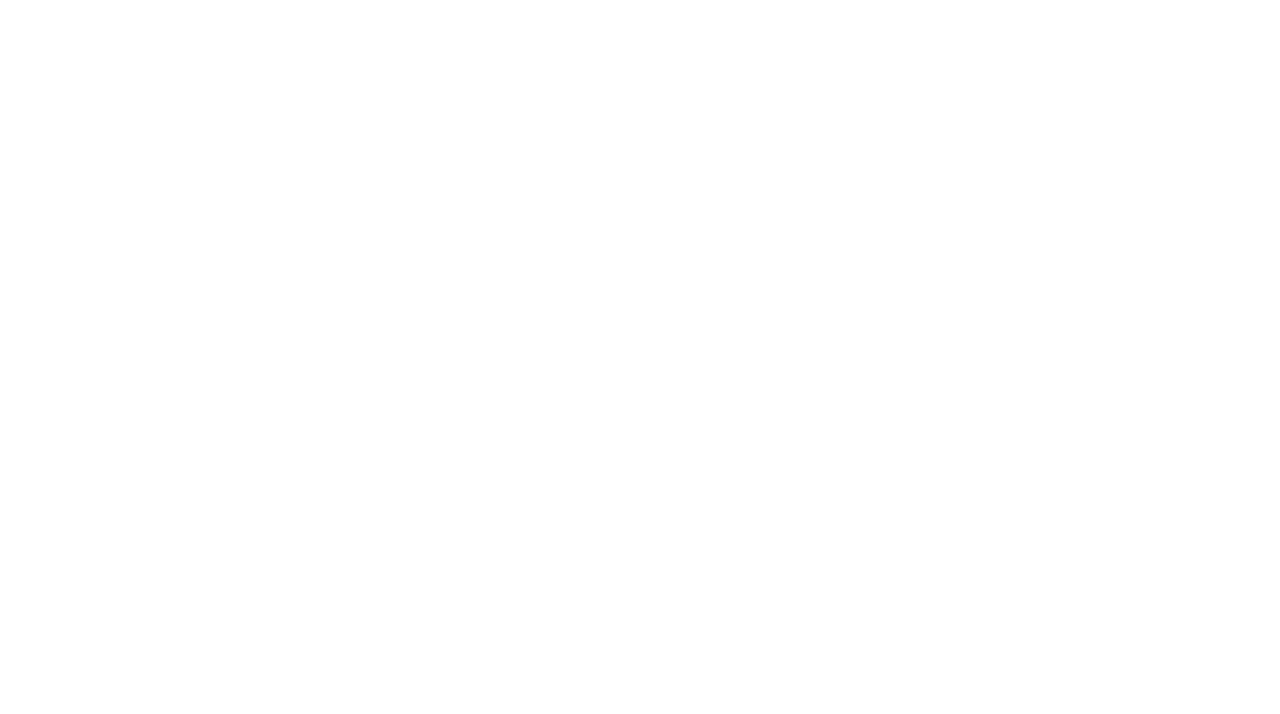
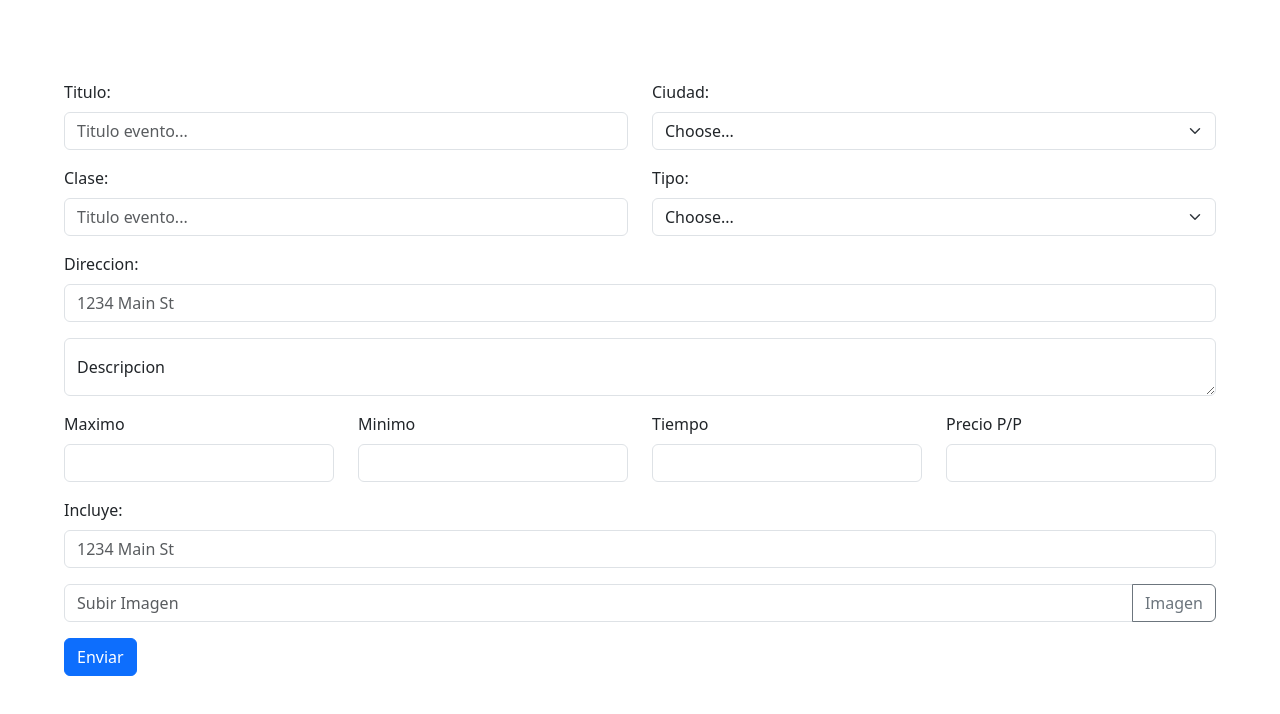
Before and after one commit to mnuP/Menumarket, a React (Create React App) app: page /Upload in a window 1280 px wide. Before the commit this address had no page. Shown: the top 714 px of the page. Built offline with nearby package versions, Linux system fonts and the light colour scheme.

Commit message:
se creo pagina para subir datos

```diff
--- a/src/index.js
+++ b/src/index.js
@@ -5,6 +5,7 @@ import App from './App';
 import { BrowserRouter, Routes, Route } from "react-router-dom";
 import {AllyView} from './routes/allyView';
 import "./style.css";
+import UploadData from './routes/UploadData';
 
 const root = ReactDOM.createRoot(document.getElementById('root'));
 root.render(
@@ -12,6 +13,7 @@ root.render(
     <Routes>
       <Route path="/" element={<App />}/>
       <Route path="ally" element={<AllyView/>}/>
+      <Route path="Upload" element={<UploadData/>}/>
     </Routes>
   </BrowserRouter>
 );
--- /dev/null
+++ b/src/routes/UploadData.jsx
@@ -0,0 +1,102 @@
+import Form from 'react-bootstrap/Form';
+import InputGroup from 'react-bootstrap/InputGroup';
+import Dropdown from 'react-bootstrap/Dropdown';
+import FloatingLabel from 'react-bootstrap/FloatingLabel';
+import Button from 'react-bootstrap/Button';
+import Col from 'react-bootstrap/Col';
+import Row from 'react-bootstrap/Row';
+
+
+
+function UploadData() {
+  return (
+    <Form style={{width:"100vw", padding:"10vh 5vw"}}>
+      <Row className="mb-3">
+        <Form.Group as={Col} controlId="formGridEmail">
+          <Form.Label>Titulo:</Form.Label>
+          <Form.Control type="Text" placeholder="Titulo evento..." />
+        </Form.Group>
+
+        <Form.Group as={Col} controlId="formGridState">
+          <Form.Label>Ciudad:</Form.Label>
+          <Form.Select defaultValue="Choose...">
+            <option>Choose...</option>
+            <option>...</option>
+          </Form.Select>
+        </Form.Group>
+      </Row>
+
+      <Row className="mb-3">
+        <Form.Group as={Col} controlId="formGridEmail">
+          <Form.Label>Clase:</Form.Label>
+          <Form.Control type="Text" placeholder="Titulo evento..." />
+        </Form.Group>
+
+        <Form.Group as={Col} controlId="formGridState">
+          <Form.Label>Tipo:</Form.Label>
+          <Form.Select defaultValue="Choose...">
+            <option>Choose...</option>
+            <option>...</option>
+          </Form.Select>
+        </Form.Group>
+      </Row>
+
+      <Form.Group className="mb-3" controlId="formGridAddress1">
+        <Form.Label>Direccion:</Form.Label>
+        <Form.Control placeholder="1234 Main St" />
+      </Form.Group>
+
+      <FloatingLabel
+        controlId="floatingTextarea"
+        label="Descripcion"
+        className="mb-3"
+      >
+        <Form.Control as="textarea" placeholder="Leave a comment here" />
+      </FloatingLabel>
+
+      <Row className="mb-3">
+        <Form.Group as={Col} controlId="formGridCity">
+          <Form.Label>Maximo</Form.Label>
+          <Form.Control />
+        </Form.Group>
+
+        <Form.Group as={Col} controlId="formGridCity">
+          <Form.Label>Minimo</Form.Label>
+          <Form.Control />
+        </Form.Group>
+
+        <Form.Group as={Col} controlId="formGridCity">
+          <Form.Label>Tiempo</Form.Label>
+          <Form.Control />
+        </Form.Group>
+
+        <Form.Group as={Col} controlId="formGridCity">
+          <Form.Label>Precio P/P</Form.Label>
+          <Form.Control />
+        </Form.Group>
+      </Row>
+
+      <Form.Group className="mb-3" controlId="formGridAddress1">
+        <Form.Label>Incluye:</Form.Label>
+        <Form.Control placeholder="1234 Main St" />
+      </Form.Group>
+
+      <InputGroup className="mb-3">
+        <Form.Control
+          placeholder="Subir Imagen"
+          aria-label="Recipient's username"
+          aria-describedby="basic-addon2"
+        />
+        <Button variant="outline-secondary" id="button-addon2">
+          Imagen
+        </Button>
+      </InputGroup>
+
+      <Button variant="primary" type="submit">
+        Enviar
+      </Button>
+    </Form>
+  );
+}
+
+export default UploadData;
```
